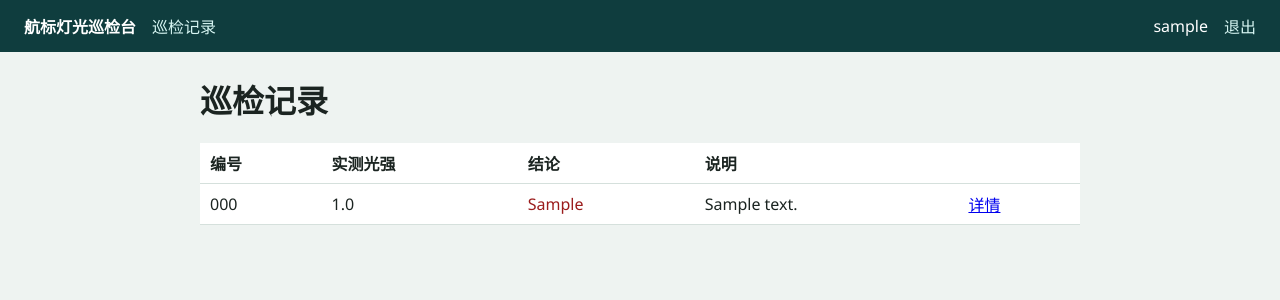
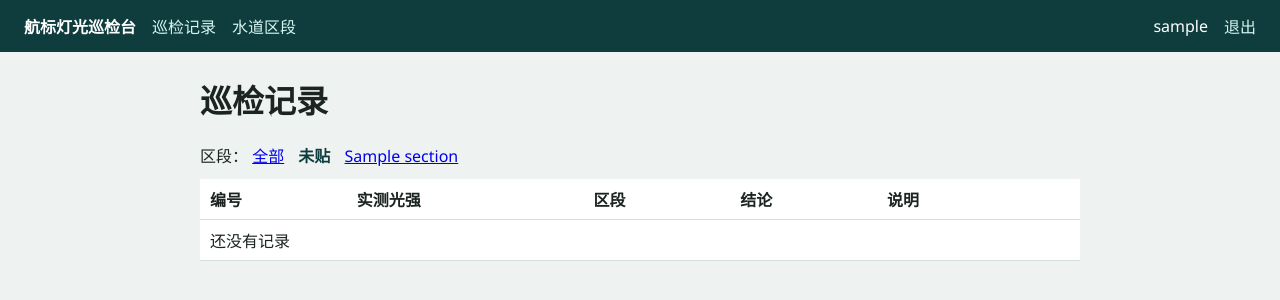
Before and after one commit to lacsar712/cc-na-a09-GSB, a Django app: page /?section=none in a window 1280 px wide. Shown: the top 300 px of the page. Run offline with Django 5.2, Linux system fonts and the light colour scheme; a user stored in the database is signed in; tables that the repository leaves empty hold one stand-in row (values such as "Sample post").

Commit message:
feat: waterway sections with brightness floor tagging

```diff
--- a/backend/inspection/models.py
+++ b/backend/inspection/models.py
@@ -1,4 +1,17 @@
 from django.db import models
+
+
+class Section(models.Model):
+    name = models.CharField("区段名称", max_length=60, unique=True)
+    min_cd = models.FloatField("标称亮度下限")
+    created_by = models.CharField("维护人", max_length=64)
+    created_at = models.DateTimeField(auto_now_add=True)
+
+    class Meta:
+        ordering = ["name"]
+
+    def __str__(self):
+        return self.name
 
 
 class Inspection(models.Model):
@@ -10,6 +23,14 @@
     note = models.CharField("说明", max_length=200)
     created_by = models.CharField("登记人", max_length=64)
     created_at = models.DateTimeField(auto_now_add=True)
+    section = models.ForeignKey(
+        Section,
+        verbose_name="水道区段",
+        null=True,
+        blank=True,
+        on_delete=models.SET_NULL,
+        related_name="inspections",
+    )
 
     class Meta:
         ordering = ["-id"]
--- a/backend/inspection/urls.py
+++ b/backend/inspection/urls.py
@@ -7,6 +7,8 @@
     path("login/", views.login_view, name="login"),
     path("logout/", views.logout_view, name="logout"),
     path("", views.list_view, name="list"),
+    path("sections/", views.sections_view, name="sections"),
     path("inspections/new/", views.create_view, name="create"),
     path("inspections/<int:pk>/", views.detail_view, name="detail"),
+    path("inspections/<int:pk>/tag/", views.tag_view, name="tag"),
 ]
--- a/backend/inspection/views.py
+++ b/backend/inspection/views.py
@@ -1,10 +1,12 @@
 from django.contrib.auth.decorators import login_required
+from django.db.models import Count
 from django.http import HttpResponseForbidden
 from django.shortcuts import get_object_or_404, redirect, render
+from django.urls import reverse
 from django.views.decorators.http import require_http_methods
 
-from inspection.models import Inspection
-from inspection.rules import judge
+from inspection.models import Inspection, Section
+from inspection.rules import judge, tag_rejection
 
 
 def _can_write(user) -> bool:
@@ -45,14 +47,39 @@
 
 @login_required
 def list_view(request):
-    rows = Inspection.objects.all()
-    return render(request, "list.html", {"rows": rows, "can_write": _can_write(request.user)})
+    current = request.GET.get("section", "")
+    rows = Inspection.objects.select_related("section")
+    if current == "none":
+        rows = rows.filter(section__isnull=True)
+    elif current:
+        try:
+            rows = rows.filter(section_id=int(current))
+        except ValueError:
+            rows = rows.none()
+    list_url = reverse("list")
+    filters = [
+        {"label": "全部", "href": list_url, "active": current == ""},
+        {"label": "未贴", "href": f"{list_url}?section=none", "active": current == "none"},
+    ]
+    for section in Section.objects.all():
+        filters.append(
+            {
+                "label": section.name,
+                "href": f"{list_url}?section={section.pk}",
+                "active": current == str(section.pk),
+            }
+        )
+    return render(
+        request,
+        "list.html",
+        {"rows": rows, "filters": filters, "can_write": _can_write(request.user)},
+    )
 
 
 @login_required
 def detail_view(request, pk):
-    row = get_object_or_404(Inspection, pk=pk)
-    return render(request, "detail.html", {"row": row})
+    row = get_object_or_404(Inspection.objects.select_related("section"), pk=pk)
+    return render(request, "detail.html", {"row": row, "can_write": _can_write(request.user)})
 
 
 @login_required
@@ -84,3 +111,61 @@
             )
             return redirect("detail", pk=row.pk)
     return render(request, "form.html", {"error": error})
+
+
+@login_required
+@require_http_methods(["GET", "POST"])
+def sections_view(request):
+    error = ""
+    if request.method == "POST":
+        if not _can_write(request.user):
+            return HttpResponseForbidden("仅持灯账号可维护水道区段")
+        name = request.POST.get("name", "").strip()
+        try:
+            min_cd = float(request.POST["min_cd"])
+            if not name:
+                raise ValueError("empty")
+        except (KeyError, ValueError):
+            error = "请填区段名称和标称亮度下限"
+        else:
+            if Section.objects.filter(name=name).exists():
+                error = f"区段「{name}」已存在"
+            else:
+                Section.objects.create(
+                    name=name, min_cd=min_cd, created_by=request.user.username
+                )
+                return redirect("sections")
+    sections = Section.objects.annotate(tagged_count=Count("inspections"))
+    return render(request, "sections.html", {"sections": sections, "error": error})
+
+
+@login_required
+@require_http_methods(["GET", "POST"])
+def tag_view(request, pk):
+    if not _can_write(request.user):
+        return HttpResponseForbidden("仅持灯账号可贴区段标")
+    row = get_object_or_404(Inspection.objects.select_related("section"), pk=pk)
+    sections = Section.objects.all()
+    error = ""
+    if request.method == "POST":
+        try:
+            section = Section.objects.get(pk=int(request.POST.get("section_id", "")))
+        except (Section.DoesNotExist, TypeError, ValueError):
+            section = None
+        if section is None:
+            error = "请选择要贴的区段"
+        else:
+            reason = tag_rejection(row.measured_cd, section)
+            if reason:
+                error = reason
+            else:
+                row.section = section
+                row.save(update_fields=["section"])
+                return redirect(f"{reverse('list')}?section={section.pk}")
+    status = 400 if error else 200
+    return render(
+        request,
+        "tag.html",
+        {"row": row, "sections": sections, "error": error},
+        status=status,
+    )
--- a/backend/templates/base.html
+++ b/backend/templates/base.html
@@ -13,9 +13,12 @@
     .ok { color: #0b6b3a; } .bad { color: #9b1c1c; }
     form.card { background: #fff; padding: 16px; max-width: 420px; }
     label { display: block; margin: 10px 0 4px; }
-    input { width: 100%; padding: 8px; box-sizing: border-box; }
+    input, select { width: 100%; padding: 8px; box-sizing: border-box; }
     button { margin-top: 14px; background: #0f3d3e; color: #fff; border: 0; padding: 8px 16px; }
     .err { color: #9b1c1c; }
+    .filters { margin: 0 0 12px; }
+    .filters a, .filters strong { margin-right: 10px; }
+    .filters strong { color: #0f3d3e; }
   </style>
 </head>
 <body>
@@ -23,6 +26,7 @@
     <strong>航标灯光巡检台</strong>
     {% if user.is_authenticated %}
       <a href="{% url 'list' %}">巡检记录</a>
+      <a href="{% url 'sections' %}">水道区段</a>
       {% if can_write %}<a href="{% url 'create' %}">登记</a>{% endif %}
       <span style="margin-left:auto">{{ user.username }}</span>
       <a href="{% url 'logout' %}">退出</a>
--- a/backend/templates/detail.html
+++ b/backend/templates/detail.html
@@ -3,6 +3,10 @@
 <h1>{{ row.aid_code }}</h1>
 <p class="{% if row.verdict == '合格' %}ok{% else %}bad{% endif %}">{{ row.verdict }} · {{ row.note }}</p>
 <p>实测光强 {{ row.measured_cd }}，要求 {{ row.required_cd }}，方位偏差 {{ row.bearing_error_deg }} 度</p>
+<p>水道区段：{% if row.section %}{{ row.section.name }}{% else %}未贴{% endif %}</p>
 <p>登记人 {{ row.created_by }}</p>
-<p><a href="{% url 'list' %}">返回列表</a></p>
+<p>
+  <a href="{% url 'list' %}">返回列表</a>
+  {% if can_write %}<a href="{% url 'tag' row.pk %}">贴标</a>{% endif %}
+</p>
 {% endblock %}
--- a/backend/templates/list.html
+++ b/backend/templates/list.html
@@ -1,19 +1,29 @@
 {% extends "base.html" %}
 {% block body %}
 <h1>巡检记录</h1>
+<p class="filters">
+  区段：
+  {% for f in filters %}
+    {% if f.active %}<strong>{{ f.label }}</strong>{% else %}<a href="{{ f.href }}">{{ f.label }}</a>{% endif %}
+  {% endfor %}
+</p>
 <table>
-  <thead><tr><th>编号</th><th>实测光强</th><th>结论</th><th>说明</th><th></th></tr></thead>
+  <thead><tr><th>编号</th><th>实测光强</th><th>区段</th><th>结论</th><th>说明</th><th></th></tr></thead>
   <tbody>
   {% for row in rows %}
     <tr>
       <td>{{ row.aid_code }}</td>
       <td>{{ row.measured_cd }}</td>
+      <td>{% if row.section %}{{ row.section.name }}{% else %}未贴{% endif %}</td>
       <td class="{% if row.verdict == '合格' %}ok{% else %}bad{% endif %}">{{ row.verdict }}</td>
       <td>{{ row.note }}</td>
-      <td><a href="{% url 'detail' row.pk %}">详情</a></td>
+      <td>
+        <a href="{% url 'detail' row.pk %}">详情</a>
+        {% if can_write %}<a href="{% url 'tag' row.pk %}">贴标</a>{% endif %}
+      </td>
     </tr>
   {% empty %}
-    <tr><td colspan="5">还没有记录</td></tr>
+    <tr><td colspan="6">还没有记录</td></tr>
   {% endfor %}
   </tbody>
 </table>
```
Also changed, not shown: backend/inspection/rules.py (+10 -0 lines), backend/templates/sections.html (added, +30 -0 lines), backend/templates/tag.html (added, +21 -0 lines), README.md, backend/inspection/migrations/0001_initial.py (added), backend/inspection/migrations/0002_section_inspection_section.py (added), backend/inspection/migrations/__init__.py (added).
